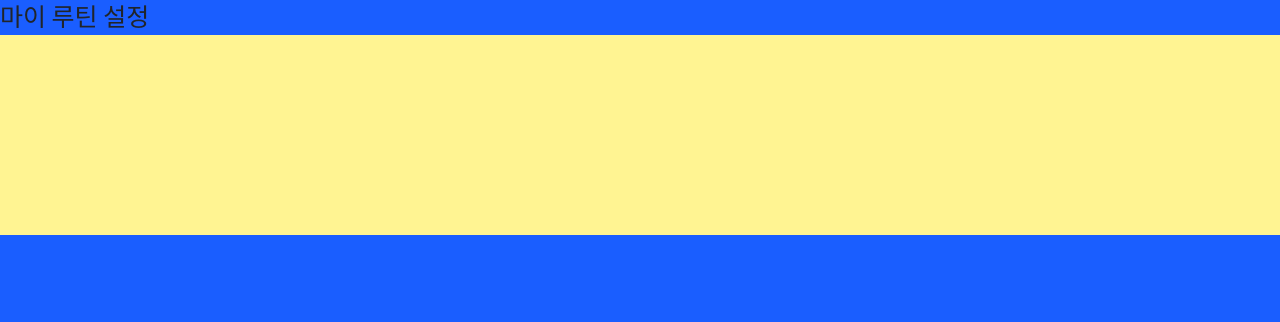
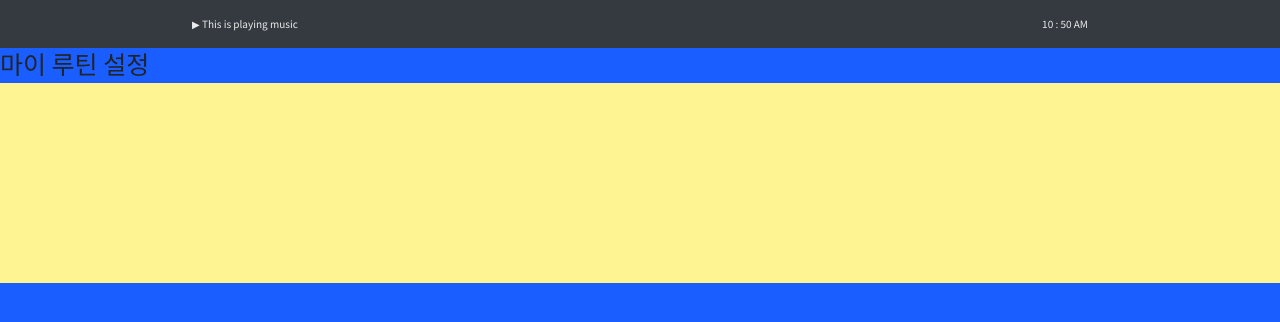
Before and after one commit to turtle-engineers/BTP_ui, a Vue app: page /myroutine in a window 1280 px wide. Shown: the top 322 px of the page. Built offline with nearby package versions, Linux system fonts and the light colour scheme.

Commit message:
뮤직바(상단 검정) component, layout으로 등록

```diff
--- a/src/App.vue
+++ b/src/App.vue
@@ -1,6 +1,7 @@
 <template>
   <div id="app">
     <Header />
+    <musicbar></musicbar>
     <div id="content" class="content">
       <router-view></router-view>
     </div>
@@ -10,11 +11,13 @@
 
 <script>
 import Footer from '@/components/common/Footer'; //import 푸터 추가
+import musicbar from '@/components/layout/musicbar.vue';
 
 export default {
   name: 'App',
 
   components: {
+    musicbar,
     Footer // 푸터 컴포넌트 추가
   },
 
--- a/src/assets/scss/components/header.scss
+++ b/src/assets/scss/components/header.scss
@@ -1,23 +1,5 @@
 header { box-sizing: border-box; }
 header a {text-decoration: none; outline: none }
-
-// top black bar
-.bar {
-  display: flex;
-  padding: 0 15%; //임의
-  height: 48px;
-  background-color: $btpblack;
-  line-height: 48px;
-  vertical-align: middle;
-  color: $btpgray;
-}
-
-.music-player{
-  flex: none;
-}
-.clock{
-  margin-left: auto;
-}
 
 // LOGO
 .header {
@@ -95,7 +77,8 @@ nav {
     height: 40px;
   }
   nav {
-    display:none;
+    background-color: white;
+    // display:none;
   }
   .my-menu {
     position: absolute;
--- /dev/null
+++ b/src/components/layout/musicbar.vue
@@ -0,0 +1,33 @@
+<template>
+<!-- 검은색 바 -->
+        <div class="bar">
+            <div class="music-player">▶ This is playing music</div>
+            <div class="clock"> 10 : 50 AM </div>
+        </div>
+</template>
+
+<script>
+export default {
+
+}
+</script>
+<style>
+
+.bar {
+  display: flex;
+  padding: 0 15%;
+  height: 48px;
+  background-color: #343A40;;
+  line-height: 48px;
+  vertical-align: middle;
+  color: #EBEBEB;
+}
+
+.music-player{
+  flex: none;
+}
+.clock{
+  margin-left: auto;
+}
+
+</style>
--- a/src/views/Home.vue
+++ b/src/views/Home.vue
@@ -1,14 +1,9 @@
 <template>
     <body>
-        <!-- 검은색 바 -->
-        <div class="bar">
-            <div class="music-player">▶ This is playing music</div>
-            <div class="clock"> 10 : 50 AM </div>
-        </div>
         <!-- 헤더(흰색) -->
         <header class="header">
             <div class="header-logo"><a href="#"><img src="..\assets\images\logo\logo.png"></a></div>
-            <!-- <button @click="toggleOnOff"><img src="../assets/icon/menu.png"></button> -->
+            <!-- <button @click="toggleOnOff" v-cli><img src="../assets/icon/menu.png"></button> -->
             <div class="nav-container">
             <nav>
                 <ul div v-if="toggleOn">
```
